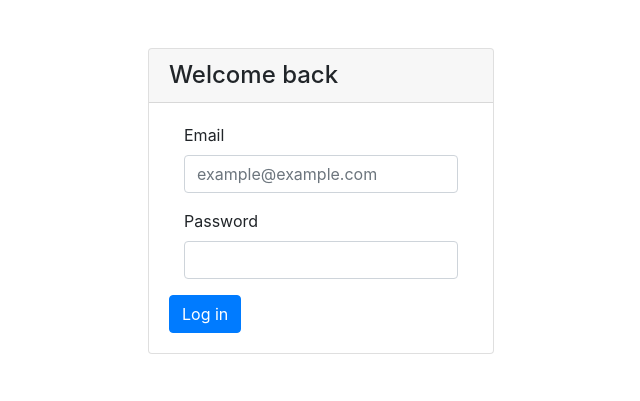
After one commit to eduardocastrogt/cs50-project1, a Flask app: template templates/login.html in a window 1280 px wide. The commit adds this page. Shown: the top 401 px of the page, without its empty margins (319-959 px from the left). Run offline with Flask 2, Linux system fonts and the light colour scheme; the template is opened without the code that fills it, so the values that code supplies are empty; some libraries are stand-ins or nearby versions.

Commit message:
Fix padding p-5

```diff
--- /dev/null
+++ b/templates/login.html
@@ -0,0 +1,28 @@
+{%  extends "layaout.html" %}
+
+
+{% block title %}
+<title>Login</title>
+{% endblock title %}
+
+{% block content %}
+<div class="row align-items-center justify-content-center p-5">
+    <div class="card">
+        <h4 class="card-header">Welcome back</h4>
+        <div class="card-body w-100">
+            <form method="POST">
+                <div class="form-group col-12">
+                    <label for="email">Email</label>
+                    <input type="text" class="form-control" name="email" placeholder="example@example.com" required>
+                </div>
+                <div class="form-group col-12">
+                    <label for="password">Password</label>
+                    <input type="password" class="form-control" name="password" required>
+                </div>
+                <button type="submit" class="btn btn-primary">Log in</button>
+            </form>
+
+        </div>
+    </div>
+</div>
+{% endblock content %}
```
Also changed, not shown: templates/register.html (+1 -10 lines).
